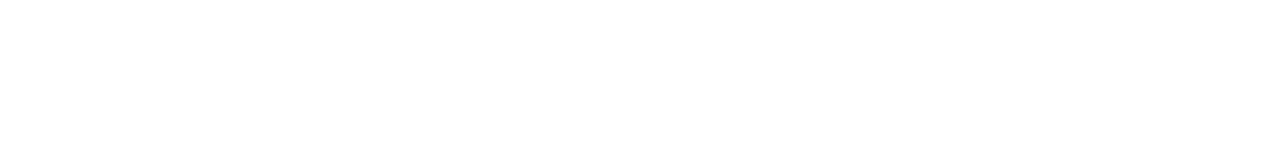
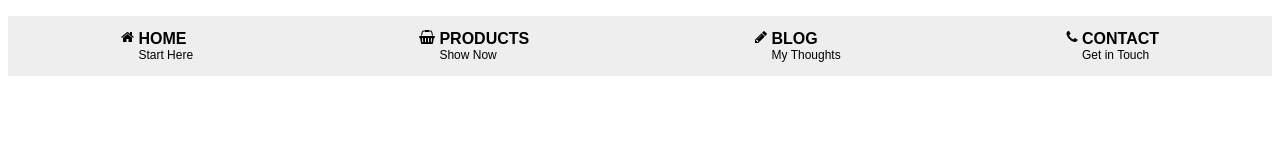
Before and after one commit to Kgiberson/flexbox-music, a plain HTML site: page index.html in a window 1280 px wide. Drawn offline with Linux system fonts and the light colour scheme.

Commit message:
Add nav bar

```diff
--- a/index.html
+++ b/index.html
@@ -4,9 +4,50 @@
     <meta charset="utf-8">
     <title>Funky Flex Music</title>
     <link href="./resources/css/index.css" type="text/css" rel="stylesheet">
+    <link rel="stylesheet" href="https://cdnjs.cloudflare.com/ajax/libs/font-awesome/4.7.0/css/font-awesome.min.css">
   </head>
   <body>
-    <main></main>
+    <nav class="main-nav">
+      <ul class="menu">
+        <li class="menu-home">
+          <a>
+            <i class="fa fa-home"></i>
+            <div class="menu-text">
+              <h4>HOME</h4>
+              <p>Start Here</p>
+            </div>
+          </a>
+        </li>
+        <li class="menu-products">
+          <a>
+            <i class="fa fa-shopping-basket"></i>
+            <div class="menu-text">
+              <h4>PRODUCTS</h4>
+              <p>Show Now</p>
+            </div>
+          </a>
+        </li>
+        <li class="menu-blog">
+          <a>
+            <i class="fa fa-pencil"></i>
+            <div class="menu-text">
+              <h4>BLOG</h4>
+              <p>My Thoughts</p>
+            </div>
+          </a>
+        </li>
+        <li menu="menu-contact">
+          <a>
+            <i class="fa fa-phone"></i>
+            <div class="menu-text">
+              <h4>CONTACT</h4>
+              <p>Get in Touch</p>
+            </div>
+          </a>
+        </li>
+
+      </ul>
+    </nav>
 
     <footer> </footer>
   </body>
--- a/resources/css/index.css
+++ b/resources/css/index.css
@@ -0,0 +1,40 @@
+* {
+  box-sizing: border-box;
+}
+
+body {
+  font-family: Arial;
+}
+
+.main-nav .menu {
+  background-color: #eee;
+  list-style: none;
+  height: 60px;
+  padding-left: 0;
+  display: flex;
+  justify-content: space-around;
+}
+
+.main-nav .menu li {
+  padding: 4px;
+  padding-top: 14px;
+
+}
+
+.main-nav .fa {
+  display: inline-block;
+  vertical-align: top;
+  font-size: 14px;
+}
+
+.main-nav .menu-text {
+  display: inline-block;
+}
+
+.main-nav h4, .main-nav p {
+  margin: 0;
+}
+
+.main-nav p {
+  font-size: 12px;
+}
```
